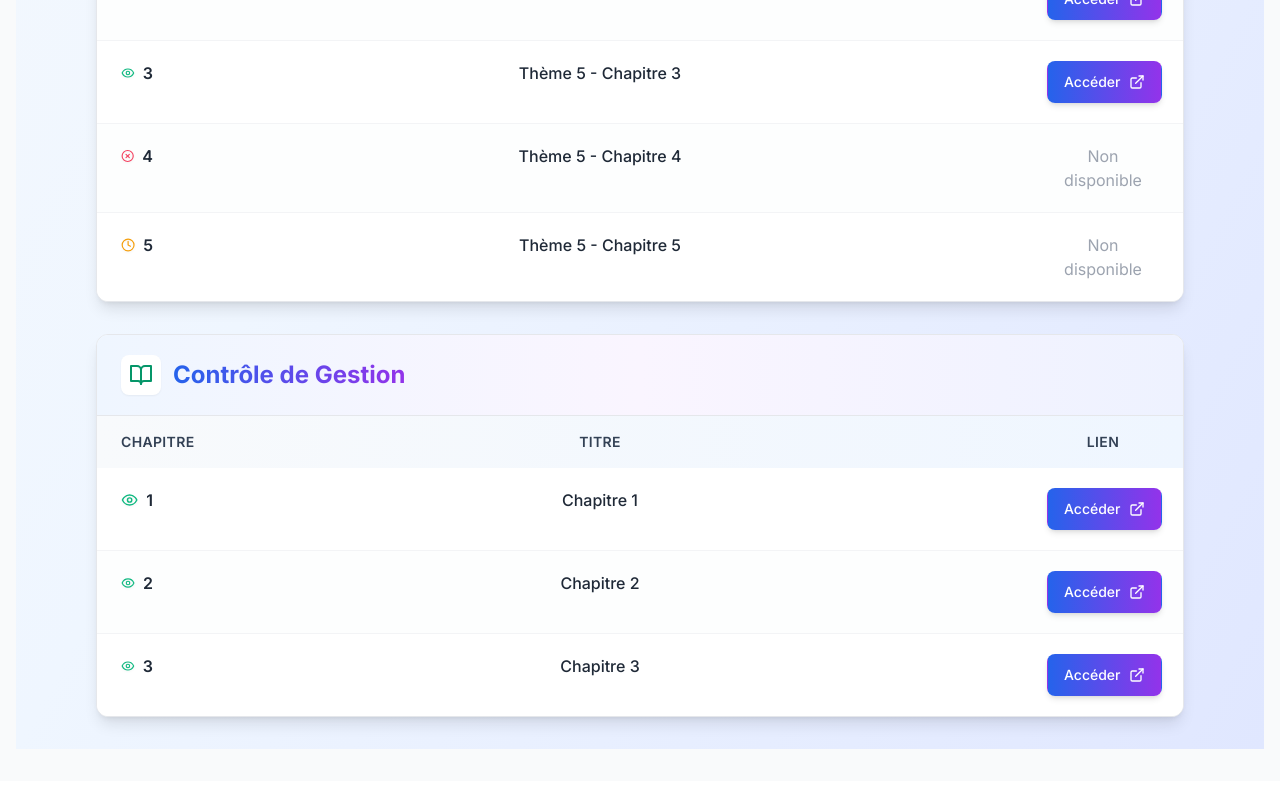
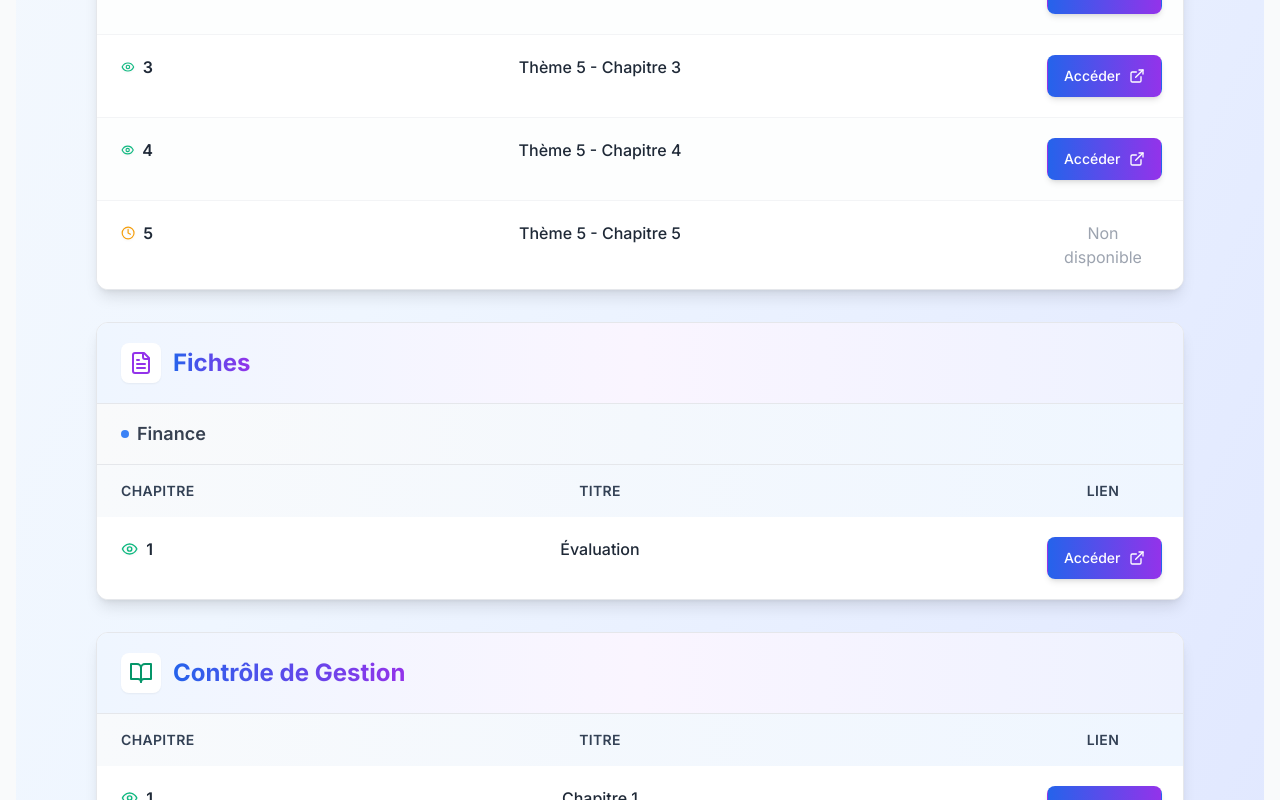
Before and after one commit to joraton/repertoire-cours-autres, a Next.js app: page / in a window 1280 px wide. Shown: the part 1822-2622 px from the top of the page. Built offline with nearby package versions, Linux system fonts and the light colour scheme.

Commit message:
Add new chapters for Theme 5 and create Fiches section with evaluation

```diff
--- a/src/app/page.tsx
+++ b/src/app/page.tsx
@@ -120,8 +120,8 @@ const chaptersData: ChapterLink[] = [
     id: 15,
     chapterNumber: "1",
     title: "Thème 5 - Chapitre 1",
-    url: "",
-    status: 'inactive' as const,
+    url: "https://finance-chapitre1.vercel.app",
+    status: 'active' as const,
     category: "Finance",
     subcategory: "Cours de Delagarde - Thème 5"
   },
@@ -147,8 +147,8 @@ const chaptersData: ChapterLink[] = [
     id: 18,
     chapterNumber: "4",
     title: "Thème 5 - Chapitre 4",
-    url: "",
-    status: 'inactive' as const,
+    url: "https://finance-chapitre4.vercel.app",
+    status: 'active' as const,
     category: "Finance",
     subcategory: "Cours de Delagarde - Thème 5"
   },
@@ -160,6 +160,16 @@ const chaptersData: ChapterLink[] = [
     status: 'coming-soon' as const,
     category: "Finance",
     subcategory: "Cours de Delagarde - Thème 5"
+  },
+  // Fiches
+  {
+    id: 20,
+    chapterNumber: "1",
+    title: "Évaluation",
+    url: "https://fiche-eval-n34u30te5-jorations-projects.vercel.app/",
+    status: 'active' as const,
+    category: "Fiches",
+    subcategory: "Finance"
   },
   // Contrôle de Gestion
   {
--- a/src/components/ChapterTable.tsx
+++ b/src/components/ChapterTable.tsx
@@ -1,5 +1,5 @@
 'use client';
-import { ExternalLink, Eye, Clock, XCircle, BookOpen, Calculator } from 'lucide-react';
+import { ExternalLink, Eye, Clock, XCircle, BookOpen, Calculator, FileText } from 'lucide-react';
 
 interface ChapterLink {
   id: number;
@@ -35,6 +35,7 @@ export default function ChapterTable({ chapters }: { chapters: ChapterLink[] })
     switch (category.toLowerCase()) {
       case 'finance': return <Calculator className="h-6 w-6 text-blue-600" />;
       case 'contrôle de gestion': return <BookOpen className="h-6 w-6 text-emerald-600" />;
+      case 'fiches': return <FileText className="h-6 w-6 text-purple-600" />;
       default: return <BookOpen className="h-6 w-6 text-slate-600" />;
     }
   };
```
